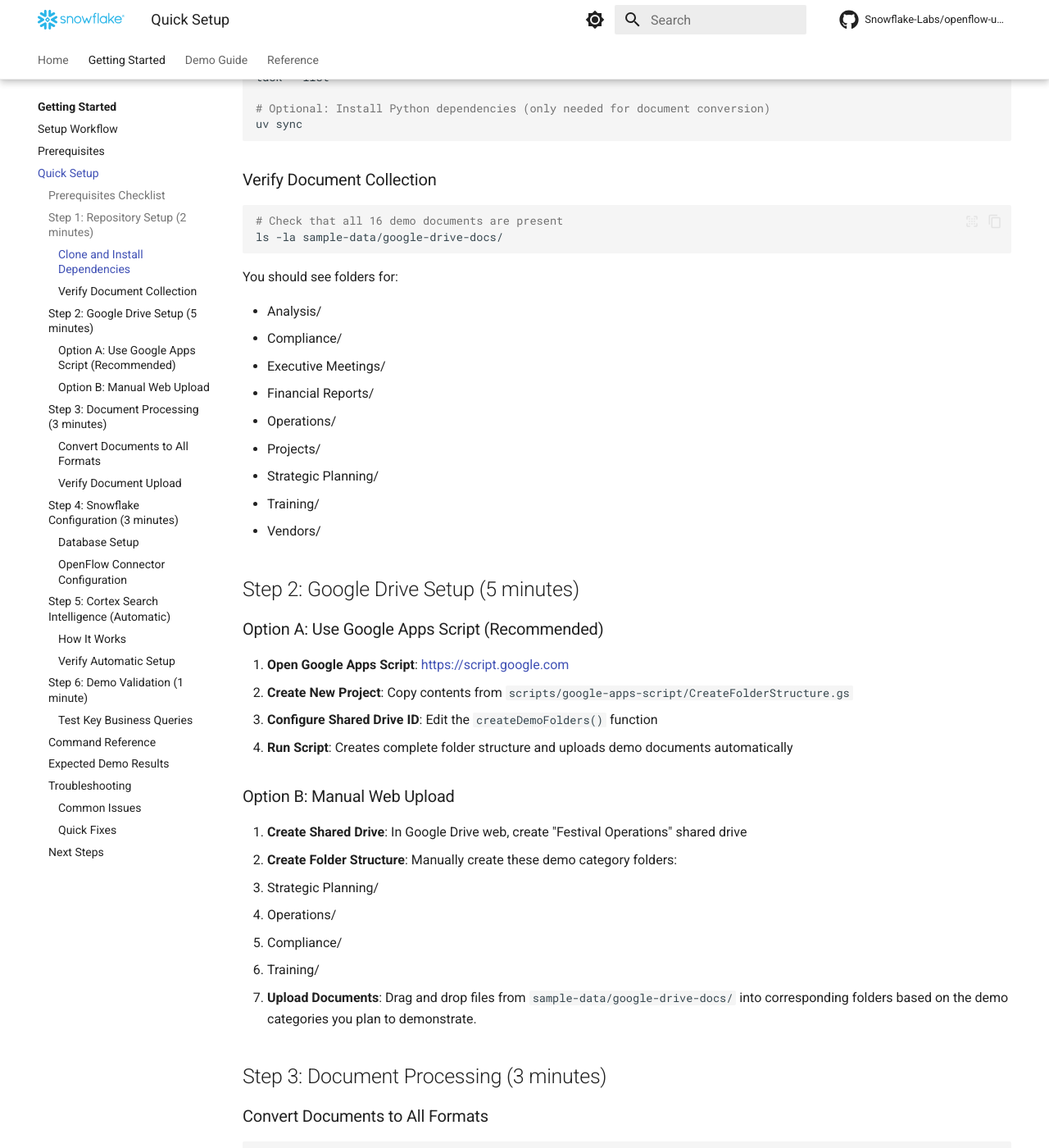
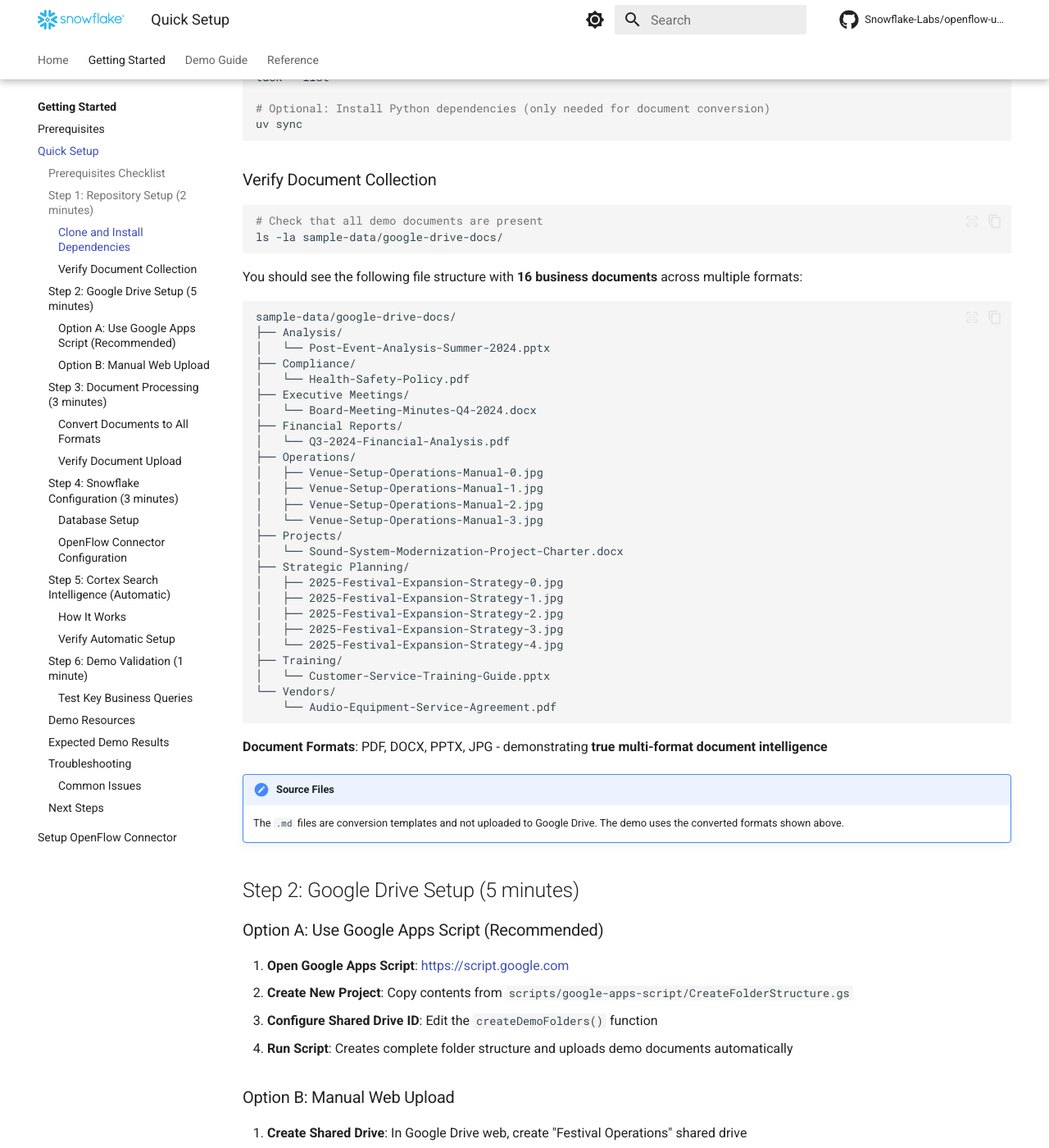
Before and after one commit to Snowflake-Labs/openflow-unstructured-data-pipeline-demo, an MkDocs documentation site: the page built from docs/getting-started/quick-setup.md, in a window 1280 px wide and 1400 px high, scrolled down 1147 px. Shown: the whole window at 82% size. Built offline with MkDocs 1.6.1 and Material for MkDocs 9.7.7, drawn with Linux system fonts in a browser that asks for light colours; comment, search, counter and statistics services are not loaded; some of the changed text lies outside the part shown.

Commit message:
WIP: Connector Configuration

````diff
--- a/docs/getting-started/quick-setup.md
+++ b/docs/getting-started/quick-setup.md
@@ -47,21 +47,45 @@
 ### Verify Document Collection
 
 ```bash
-# Check that all 16 demo documents are present
+# Check that all demo documents are present
 ls -la sample-data/google-drive-docs/
 ```
 
-You should see folders for:
+You should see the following file structure with **16 business documents** across multiple formats:
 
-- Analysis/
-- Compliance/
-- Executive Meetings/
-- Financial Reports/
-- Operations/
-- Projects/
-- Strategic Planning/
-- Training/
-- Vendors/
+```
+sample-data/google-drive-docs/
+├── Analysis/
+│   └── Post-Event-Analysis-Summer-2024.pptx
+├── Compliance/
+│   └── Health-Safety-Policy.pdf
+├── Executive Meetings/
+│   └── Board-Meeting-Minutes-Q4-2024.docx
+├── Financial Reports/
+│   └── Q3-2024-Financial-Analysis.pdf
+├── Operations/
+│   ├── Venue-Setup-Operations-Manual-0.jpg
+│   ├── Venue-Setup-Operations-Manual-1.jpg
+│   ├── Venue-Setup-Operations-Manual-2.jpg
+│   └── Venue-Setup-Operations-Manual-3.jpg
+├── Projects/
+│   └── Sound-System-Modernization-Project-Charter.docx
+├── Strategic Planning/
+│   ├── 2025-Festival-Expansion-Strategy-0.jpg
+│   ├── 2025-Festival-Expansion-Strategy-1.jpg
+│   ├── 2025-Festival-Expansion-Strategy-2.jpg
+│   ├── 2025-Festival-Expansion-Strategy-3.jpg
+│   └── 2025-Festival-Expansion-Strategy-4.jpg
+├── Training/
+│   └── Customer-Service-Training-Guide.pptx
+└── Vendors/
+    └── Audio-Equipment-Service-Agreement.pdf
+```
+
+**Document Formats**: PDF, DOCX, PPTX, JPG - demonstrating **true multi-format document intelligence**
+
+!!! note "Source Files"
+    The `.md` files are conversion templates and not uploaded to Google Drive. The demo uses the converted formats shown above.
 
 ## Step 2: Google Drive Setup (5 minutes)
 
@@ -135,17 +159,13 @@
 
 ## Step 5: Cortex Search Intelligence (Automatic)
 
-!!! success "Automated Setup"
-    **Cortex Search service is created automatically** by the OpenFlow Google Drive (Cortex connect) connector. No manual SQL required!
-
-!!! important "Processing Required"
-    The search service `FESTIVALS_OPS_SEARCH_SERVICE` will only be created **after processing the first document**. Wait for document processing to complete before testing queries.
+**Cortex Search service is created automatically** by the OpenFlow Google Drive (Cortex connect) connector. No manual SQL required!
 
 ### How It Works
 
 ```mermaid
 graph LR
-    A[OpenFlow Connector] --> B[Document Processing]
+    A[OpenFlow Google Drive Connector] --> B[Document Processing]
     B --> C[Cortex Search Service<br/>🤖 Auto-Created]
     C --> D[Natural Language Queries]
 
@@ -217,11 +237,29 @@
 !!! success "Ready to Use"
     The service name `FESTIVALS_OPS_SEARCH_SERVICE` will be automatically created by OpenFlow
 
-## Command Reference
+## Demo Resources
 
-For all Taskfile automation commands, sample queries, and troubleshooting:
+Your setup is complete! Access these resources for successful demos:
 
-[:material-console: **Demo Commands Reference**](../reference/commands.md){ .md-button .md-button--primary }
+<div class="grid cards" markdown>
+
+- :material-console:{ .lg .middle } **Demo Commands Reference**
+
+    ---
+
+    Complete Taskfile automation commands, SQL queries, and troubleshooting for ongoing demo usage
+
+    [:octicons-arrow-right-24: Commands Guide](../reference/commands.md){target="_blank"}
+
+- :material-chat-question:{ .lg .middle } **Sample Questions Reference**
+
+    ---
+
+    Categorized business questions organized by function for smooth demo presentations
+
+    [:octicons-arrow-right-24: Demo Questions](../reference/sample-questions.md){target="_blank"}
+
+</div>
 
 ## Expected Demo Results
 
@@ -248,20 +286,6 @@
 
 !!! failure "Documents Not Processing"
     **Solution**: Check OpenFlow connector logs and verify file permissions
-
-### Quick Fixes
-
-```bash
-# Reset document collection
-task clean-converted-docs
-task convert-all-docs
-
-# Verify Google Drive structure
-ls -la ~/Google\ Drive/Shared\ drives/Festival\ Operations/
-
-# Check Snowflake connectivity
-snowsql -a your_account -u your_username
-```
 
 ---
 
--- a/mkdocs.yaml
+++ b/mkdocs.yaml
@@ -164,9 +164,9 @@
   - Home: index.md
   - Getting Started:
       - Overview: getting-started/index.md
-      - Setup Workflow: getting-started/setup-workflow.md
       - Prerequisites: getting-started/prerequisites.md
       - Quick Setup: getting-started/quick-setup.md
+      - Setup OpenFlow Connector: getting-started/setup-workflow.md
   - Demo Guide:
       - Demo Overview: demo-guide/index.md
       - Execution Guide: demo-guide/execution-guide.md
````
Also changed, not shown: docs/getting-started/index.md (+3 -3 lines), docs/getting-started/setup-workflow.md (+138 -118 lines), docs/reference/commands.md (+3 -3 lines), docs/reference/index.md (+3 -3 lines), docs/assets/images/openflow_connector_gdrive_destination_parameters.png (added), docs/assets/images/openflow_connector_gdrive_in_canvas.png (added), docs/assets/images/openflow_connector_gdrive_ingestion_parameters.png (added), docs/assets/images/openflow_connector_gdrive_source_parameters.png (added), docs/assets/images/openflow_spcs_overview.png (added), docs/assets/images/openflow_unstruct_connectors_list.png.
